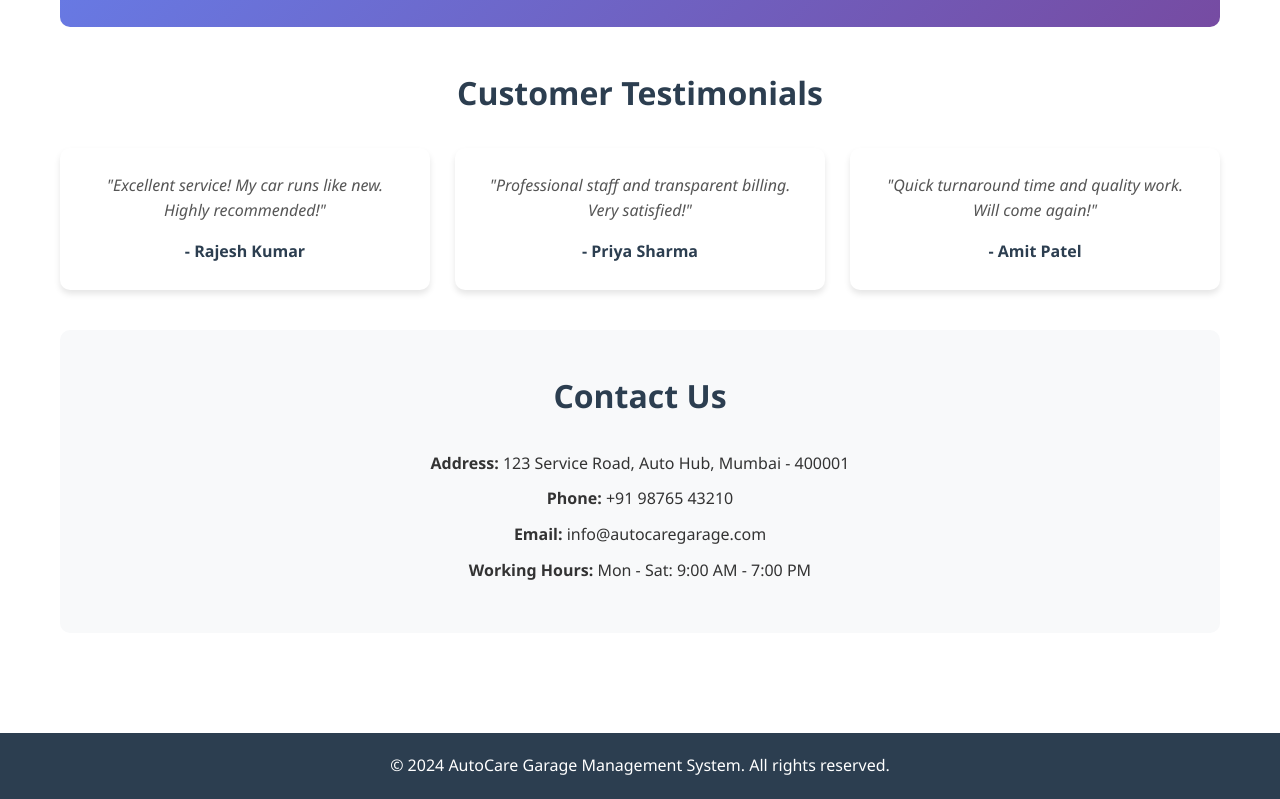
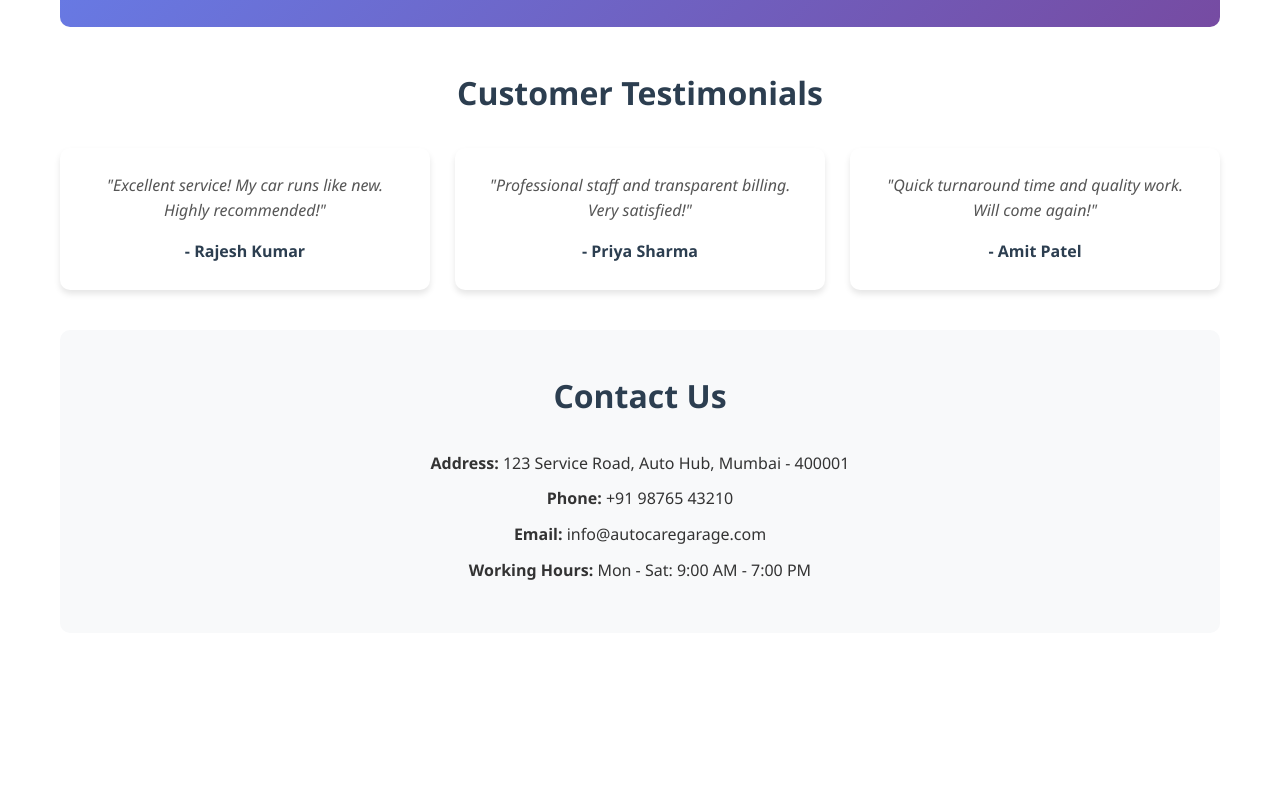
Before and after one commit to DarkLord6066/WT-project, a plain HTML site: page index.html in a window 1280 px wide. Shown: the part 950-1749 px from the top of the page. After the commit the page ends 1643 px from the top, so only its background shows below. Drawn offline with Linux system fonts and the light colour scheme.

Commit message:
index.html

```diff
--- a/index.html
+++ b/index.html
@@ -348,11 +348,6 @@
         </div>
       </section>
     </main>
-
-    <footer class="footer">
-      <p>&copy; 2024 AutoCare Garage Management System. All rights reserved.</p>
-    </footer>
-
     <script>
 const spareParts = [
   { name: 'Engine Oil', price: 450, stock: 25, status: 'Available' },
```
